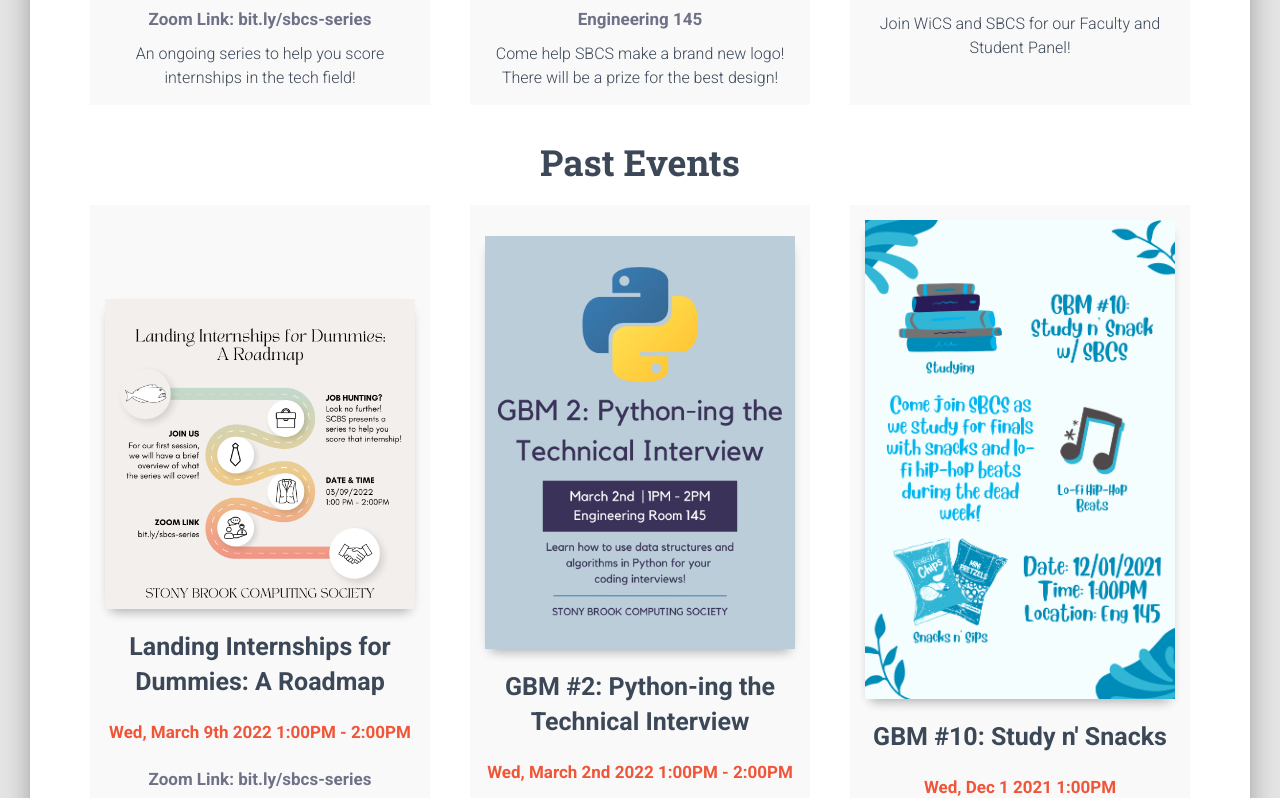
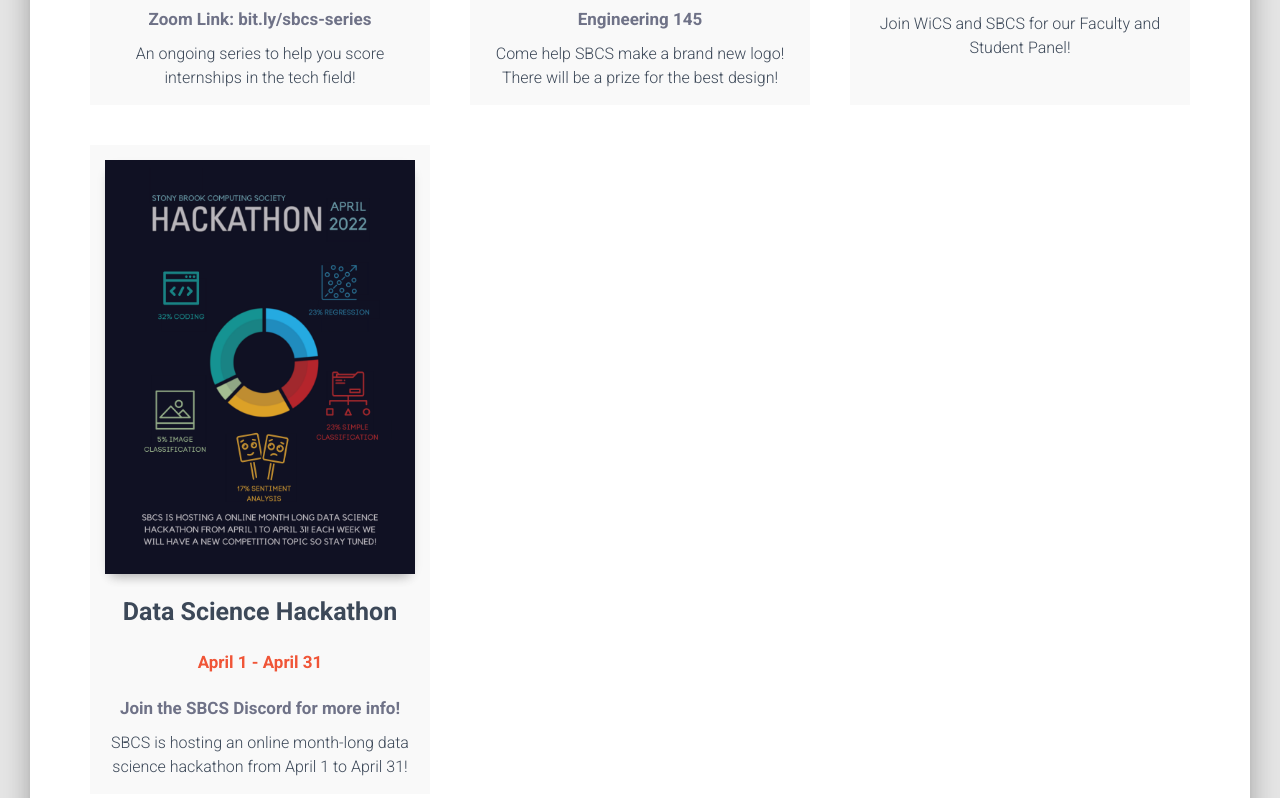
Before and after one commit to sbucomputingsociety/SBU2021-Website, a Next.js app: page / in a window 1280 px wide. Shown: the part 1365-2163 px from the top of the page. Built offline with nearby package versions, Linux system fonts and the light colour scheme.

Commit message:
Update events and move gallery link to under about

```diff
--- a/components/Header/HeaderLinks.js
+++ b/components/Header/HeaderLinks.js
@@ -42,6 +42,9 @@
             </Link>,
             <Link href='/team'>
               <a className={classes.dropdownLink}>The Team</a>
+            </Link>,
+            <Link href='/gallery'>
+              <a className={classes.dropdownLink}>Gallery</a>
             </Link>,
             <Link href='/pdf/bylaws2021.pdf'>
               <a
@@ -88,9 +91,6 @@
           dropdownList={[
             <Link href='/links'>
               <a className={classes.dropdownLink}>Links</a>
-            </Link>,
-            <Link href='/gallery'>
-              <a className={classes.dropdownLink}>Gallery</a>
             </Link>,
             <Link href='/resumebook'>
               <a className={classes.dropdownLink}>Resume Book</a>
--- a/pages-sections/LandingPage-Sections/UpcomingEventsSection.js
+++ b/pages-sections/LandingPage-Sections/UpcomingEventsSection.js
@@ -45,6 +45,15 @@
     href: 'https://bit.ly/course-scheduling22',
     description: 'Join WiCS and SBCS for our Faculty and Student Panel!',
   },
+  {
+    title: 'Data Science Hackathon',
+    image: '/img/events/datasciencehackathonapril2022.png',
+    date: 'April 1 - April 31',
+    location: 'Join the SBCS Discord for more info!',
+    href: 'https://discord.gg/F3j32S5AhX',
+    description:
+      'SBCS is hosting an online month-long data science hackathon from April 1 to April 31!',
+  },
 ];
 
 export default function UpcomingEventsSection() {
```
Also changed, not shown: public/img/events/datasciencehackathonapril2022.png (added).
